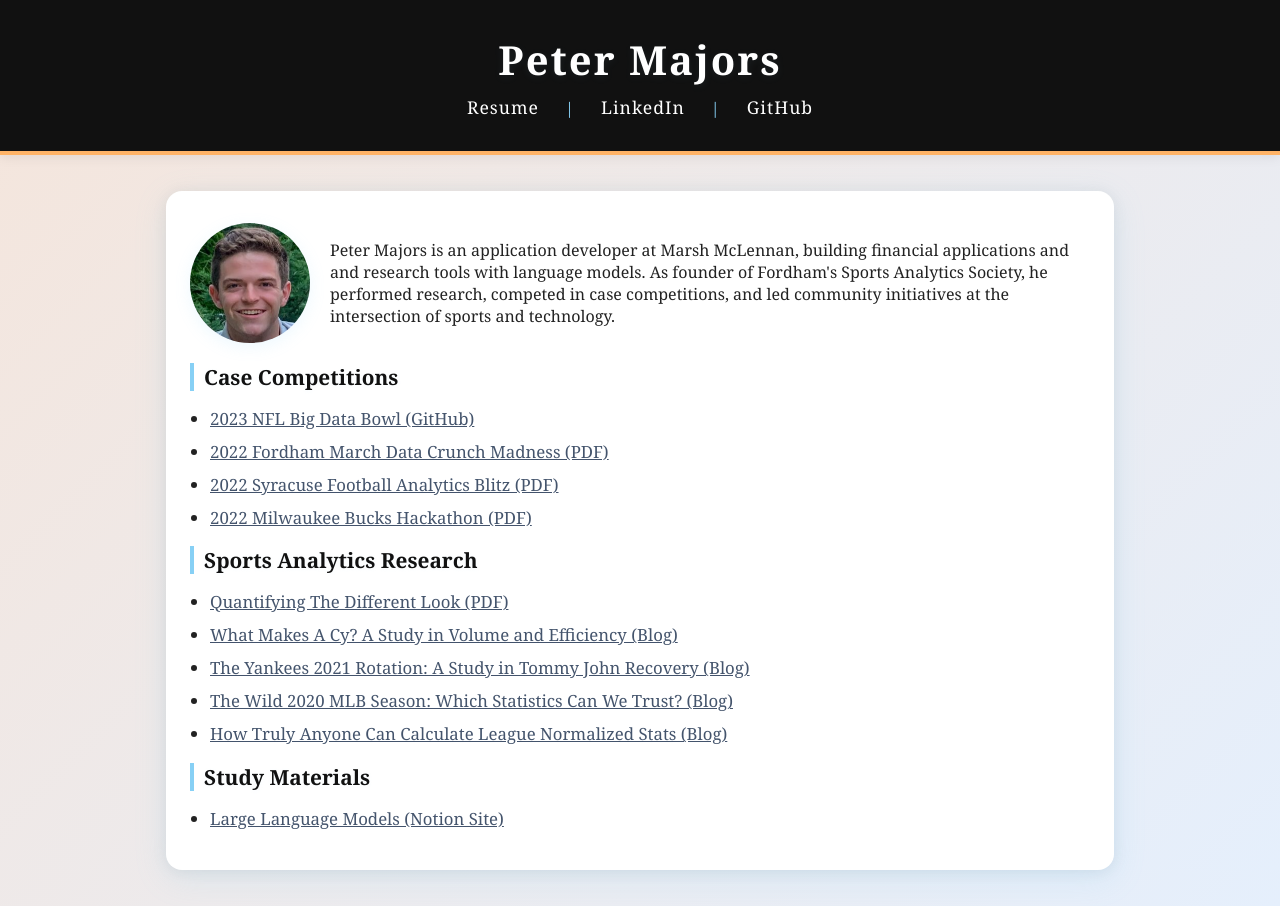
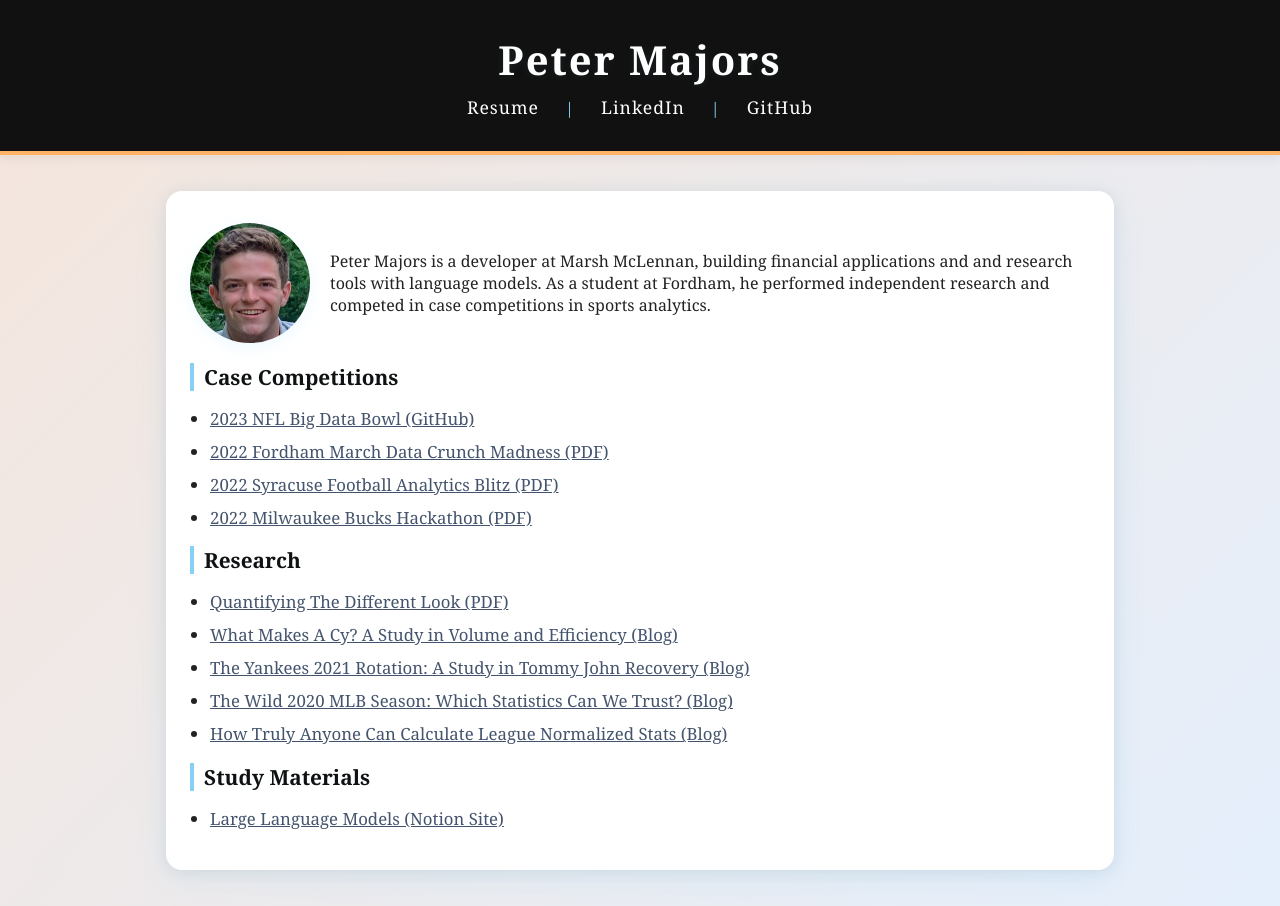
Before and after one commit to peterlmajors/portfolio, a React (Create React App) app: page / in a window 1280 px wide. Built offline with nearby package versions, Linux system fonts and the light colour scheme.

Commit message:
Update personal description and heading

```diff
--- a/src/App.tsx
+++ b/src/App.tsx
@@ -17,9 +17,9 @@ function App() {
       <main className="main">
         <section className="intro-flex">
           <img src={process.env.PUBLIC_URL + '/personal/pfp.JPG'} alt="Peter Majors profile" className="profile-pic" />
-          <p>Peter Majors is an application developer at Marsh McLennan, building financial applications and and research tools with
-            language models. As founder of Fordham's Sports Analytics Society, he performed research, competed in case competitions, and led community
-            initiatives at the intersection of sports and technology.</p>
+          <p>Peter Majors is a developer at Marsh McLennan, building financial applications and and research tools with
+            language models. As a student at Fordham, he performed independent research and competed in case competitions
+            in sports analytics. </p>
         </section>
         <section>
           <h2>Case Competitions</h2>
@@ -31,7 +31,7 @@ function App() {
           </ul>
         </section>
         <section>
-          <h2>Sports Analytics Research</h2>
+          <h2>Research</h2>
           <ul>
             <li><a href="/research/Quantifying%20The%20Different%20Look.pdf" target="_blank" rel="noopener noreferrer">Quantifying The Different Look (PDF)</a></li>
             <li><a href="https://fordhamsas.wixsite.com/website/post/what-makes-a-cy-a-study-of-volume-and-efficiency-in-cy-young-voting" target="_blank" rel="noopener noreferrer">What Makes A Cy? A Study in Volume and Efficiency (Blog)</a></li>
```
